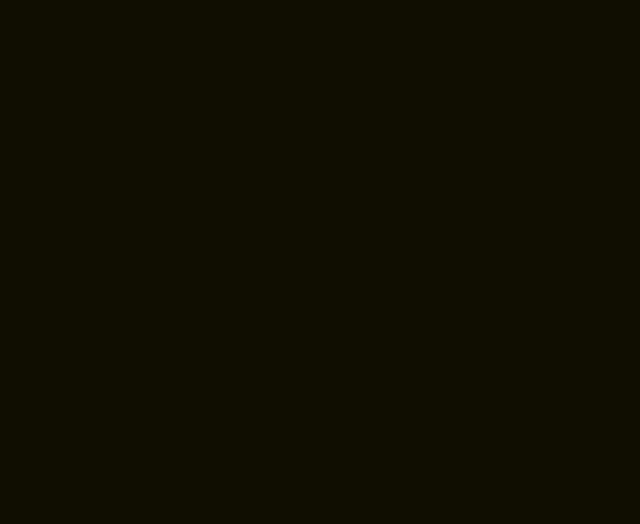
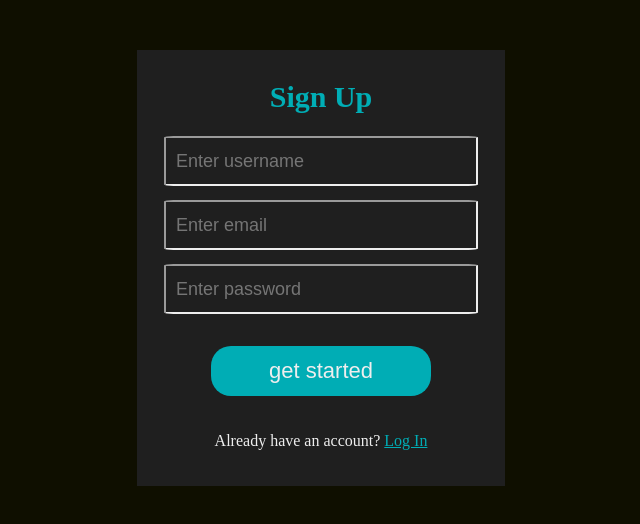
Before and after one commit to Raga1045/Movie-Ticket-Booking, a React (Vite) app in the folder frontend/FE/: page /signup in a window 1280 px wide. Before the commit this address had no page. Shown: the top 524 px of the page, without its empty margins (319-959 px from the left). Built offline with nearby package versions, Linux system fonts and the light colour scheme.

Commit message:
login and sign up pages

```diff
--- a/frontend/FE/src/App.css
+++ b/frontend/FE/src/App.css
@@ -14,6 +14,7 @@ html, body, #root {
 }
 
 .movie-review {
+  margin-top: 0px;
   padding: 20px;
   color: #eeeeee;
   background-color: #0b0b0b;
@@ -26,7 +27,7 @@ html, body, #root {
   gap: 30px;
   margin-bottom: 30px;
    display: flex;
-    padding-left:350px;
+    padding-left:310px;
 
 }
 
@@ -55,7 +56,7 @@ html, body, #root {
 }
 
 .movie-cast {
-  margin-bottom: 30px;
+  margin-bottom: 0px;
 }
 
 .cast-list {
@@ -82,7 +83,7 @@ html, body, #root {
 }
 
 
-/* Login page */
+/*Sign Up page */
 .page {
   display: flex;
   justify-content: center;
@@ -101,7 +102,7 @@ html, body, #root {
 
 .signUp {
   color: #00adb5;
-  font-size: 32px;
+  font-size: 30px;
   font-weight: bold;
   font-family: 'Times New Roman', Times, serif;
   margin: 10px;
@@ -115,7 +116,8 @@ html, body, #root {
      padding:20px 10px;
      font-size: 18px;
      width:290px;
-     height: 7px;
+     height: 6px;
+     color: #eeeeee;
 }
 
 .input {
@@ -142,4 +144,4 @@ html, body, #root {
   border: 2px solid #eeeeee;
 }
 
-/*Login page*/
+/*Sign page*/
--- a/frontend/FE/src/App.jsx
+++ b/frontend/FE/src/App.jsx
@@ -5,6 +5,7 @@ import Home from "./pages/Home";
 import MovieReview from "./pages/MovieReview";
 import Showtime from "./pages/Showtime";
 import SeatSelection from "./pages/SeatSelection";
+import SignUp from "./pages/SignUp";
 import Login from "./pages/Login";
 import Payment from "./pages/Payment";
 
@@ -19,6 +20,7 @@ function App() {
              <Route path="/movie/:id" element={<MovieReview/>}/>
              <Route path="/showtime/:id" element={<Showtime/>}/>
              <Route path="/seatselection" element={<SeatSelection/>}/>
+             <Route path="/signup" element={<SignUp/>}/>
              <Route path="/login" element={<Login/>}/>
              <Route path="/payment" element={<Payment/>}/>
           </Routes>
--- a/frontend/FE/src/Components/header.css
+++ b/frontend/FE/src/Components/header.css
@@ -50,3 +50,13 @@
     object-fit: contain;
     width:350px;
 }
+
+.auth-link {
+  margin-left: 20px;
+  text-decoration: none;
+  color: #00adb5;
+}
+
+.auth-link:hover {
+  color : #eeeeee;
+}
--- a/frontend/FE/src/Components/header.jsx
+++ b/frontend/FE/src/Components/header.jsx
@@ -47,6 +47,9 @@ function Header({ selectedLocation, onLocationChange, searchTerm, onSearchTermCh
       {/* <button className="h-btn" onClick={handleMovieSearch}>
         Search
       </button> */}
+
+      <a href="/signup" className="auth-link">Signup</a>
+<a href="/login" className="auth-link">Login</a>
     </div>
   );
 }
--- a/frontend/FE/src/pages/Login.jsx
+++ b/frontend/FE/src/pages/Login.jsx
@@ -1,31 +1,59 @@
-function Login(){
-    return(
+import React, { useState } from 'react';
+import { useNavigate } from 'react-router-dom';
 
+function Login() {
+
+    const [email, setEmail] = useState("");
+    const [password, setPassword] = useState("");
+    const navigate = useNavigate();
+
+    const handleLogin = async () => {
+        try {
+            const res = await fetch('http://localhost:5000/api/auth/login', {
+                method : 'POST',
+                headers : { 'Content-Type' : 'application/json' },
+                body : JSON.stringify({email, password})
+            });
+
+            const data = await res.json();
+            console.log(data);
+
+            if(res.ok){
+                localStorage.setItem('token', data.token);
+                alert('Login succesfull!');
+
+                navigate('/');
+            }else {
+                alert(data.message || 'Login failed');
+            }
+        }
+        catch(err){
+            console.error(err);
+        }
+    }
+
+
+    return (
         <div className="page">
             <div className='main'>
 
-             <div className="signUp" > Sign Up</div>
+                <div className="signUp"> Login </div>
 
                 <div className="input">
-                <input className="username" placeholder="Enter username" type="text"></input>
+                    <input className="email" placeholder="Enter email" type="email" value ={email} onChange={(e) => setEmail(e.target.value)} />
                 </div>
 
                 <div className='input'>
-                <input className="email" placeholder="Enter email" type="email"></input>
+                    <input className="password" placeholder="Enter password" type="password" value={password} onChange={(e) => setPassword(e.target.value)} />
                 </div>
 
-            <div className='input'>
-                <input className="password" placeholder="Enter password" type="password"></input>
+                <div className="btn" >
+                    <button className="getStarted" style={{width : '180px'}}  onClick={handleLogin}>Log In</button>
                 </div>
-
-            <div className="btn">
-                <button className="getStarted">get started</button>
-           </div>
-
+                <p style={{color : '#eeeeee'}}>Don't have an account? <a style={{color:'#00adb5'}}href="/signup">Sign Up</a></p>
             </div>
         </div>
-
     );
-};
+}
 
 export default Login;
--- a/frontend/FE/src/pages/MovieReview.jsx
+++ b/frontend/FE/src/pages/MovieReview.jsx
@@ -1,5 +1,6 @@
 import Header from '../Components/header';
 import Navbar from '../Components/navbar';
+import Logo from '../assets/cineverse.jpg';
 
 // src/pages/MovieReview.jsx
 
@@ -45,7 +46,9 @@ useEffect(() => {
   return (
 
     <div>
-      <Header/>
+        <img src={Logo} className="cine-img" style ={{height : '150px', paddingLeft : '100px'}} />
+{/*
+      <Header/> */}
       <Navbar/>
     <div className="movie-review">
       <div className="movie-details">
--- a/frontend/FE/src/pages/Showtime.css
+++ b/frontend/FE/src/pages/Showtime.css
@@ -1,6 +1,17 @@
 .showtime-container{
     padding: 30px;
 
+}
+
+.showtime-header{
+  display: flex;
+  gap : 120px;
+  align-items: center;
+  margin-top: 20px;
+  height: 30px;
+  padding-top: 50px;
+  padding-left: 50px;
+  padding-bottom: 0px;
 }
 
 .Sdate-btn{
--- a/frontend/FE/src/pages/Showtime.jsx
+++ b/frontend/FE/src/pages/Showtime.jsx
@@ -1,7 +1,7 @@
 import { useLocation } from "react-router-dom";
 import { useState, useEffect } from 'react';
 import { useParams} from 'react-router-dom';
-
+import Logo from '../assets/cineverse.jpg';
 import './Showtime.css';
 
 function Showtime() {
@@ -45,14 +45,21 @@ const { id } = useParams();
 
 
   return (
-    <div className="showtime-container">
+    <>
+
 
       <h2 style={{ textAlign: 'center' }}>
-        <span style={{color : '#00adb5'}}>Movie Name:</span> <span style={{ fontWeight: 'normal',color:"#eeeeee" }}>{movie.title}</span>
+         <div className="showtime-header">
+          <img src={Logo} className="cine-img" />
+       <div>
+         <span style={{color : '#00adb5'}}>Movie Name:</span> <span style={{ fontWeight: 'normal',color:"#eeeeee" }}>{movie.title}</span>
+       </div>
+        </div>
       </h2>
 
+       <div className="showtime-container">
 
-      <div style={{ display: 'flex', gap: '15px', marginTop: '15px', justifyContent: 'center' }}>
+      <div style={{ display: 'flex', gap: '15px', marginTop: '0px', justifyContent: 'center' }}>
         {dates.map((date, index) => (
           <button key={index} className="Sdate-btn">{date}</button>
         ))}
@@ -73,6 +80,7 @@ const { id } = useParams();
       </div>
 
     </div>
+    </>
   );
 }
 
--- /dev/null
+++ b/frontend/FE/src/pages/SignUp.jsx
@@ -0,0 +1,57 @@
+import React, { useState } from 'react';
+import { useNavigate } from 'react-router-dom';
+
+function SignUp(){
+
+    const [username, setUsername] = useState("");
+    const [email, setEmail] = useState("");
+    const [password, setPassword] = useState("");
+    const navigate = useNavigate();
+
+    const handleSignUp = async () => {
+        try {
+            const res = await fetch('http://localhost:5000/api/auth/signup',{
+                method : 'POST',
+                headers : { 'Content-Type': 'application/json'},
+                body: JSON.stringify({ name: username, email, password })
+            });
+            const data = await res.json();
+            console.log(data);
+            navigate('/');
+        }
+        catch(err){
+            console.error(err);
+        }
+    };
+
+
+    return(
+
+       <div className="page">
+         <div className='main'>
+
+             <div className="signUp" > Sign Up</div>
+
+            <div className="input">
+                <input className="username" placeholder="Enter username" type="text" value={username} onChange={(e) => setUsername(e.target.value)}></input>
+            </div>
+
+            <div className='input'>
+                <input className="email" placeholder="Enter email" type="email" value={email} onChange={(e) => setEmail(e.target.value)}></input>
+            </div>
+
+            <div className='input'>
+                <input className="password" placeholder="Enter password" type="password" value={password} onChange={(e) => setPassword(e.target.value)}></input>
+            </div>
+
+            <div className="btn">
+                <button className="getStarted" onClick={handleSignUp}>get started</button>
+           </div>
+            <p style={{color : '#eeeeee'}}>Already have an account? <a style = {{color: '#00adb5'}}href="/login">Log In</a></p>
+        </div>
+       </div>
+
+    );
+};
+
+export default SignUp;
```
Lines whose indentation alone changed are shown as unchanged.
